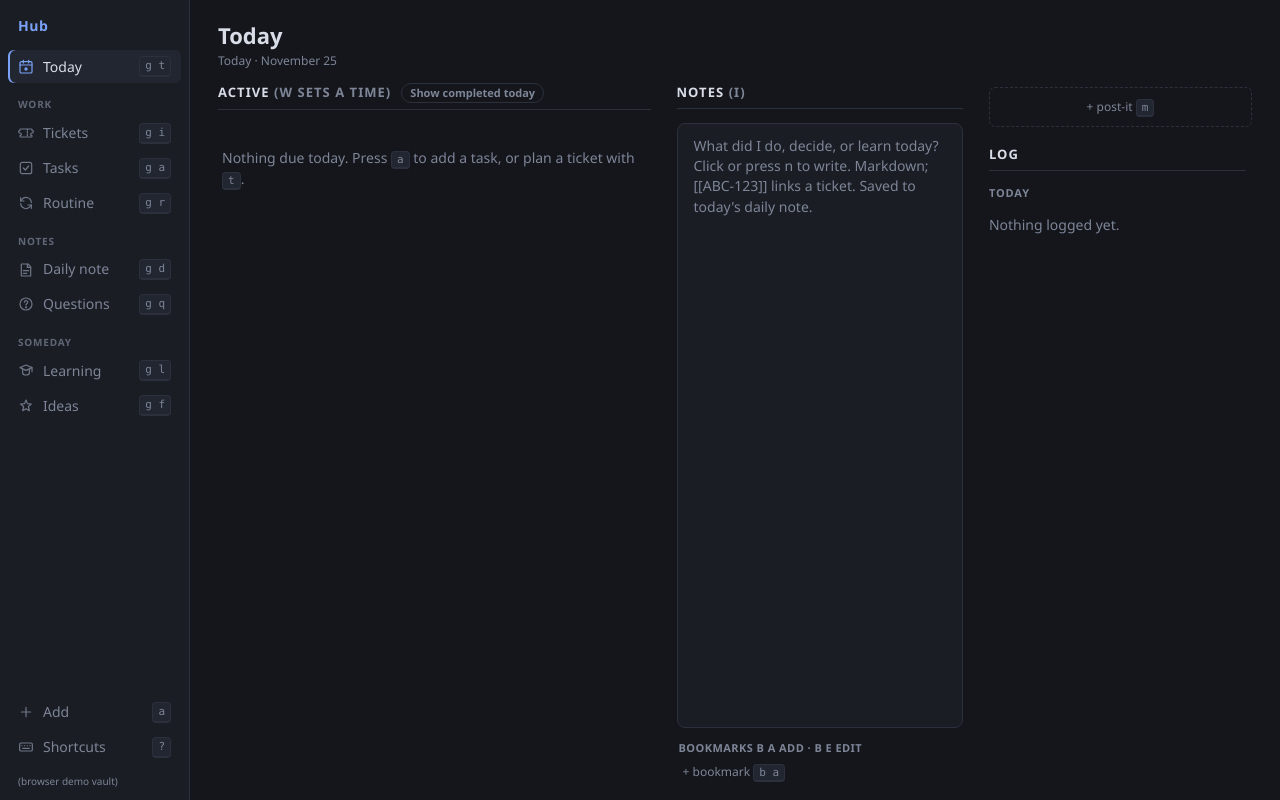
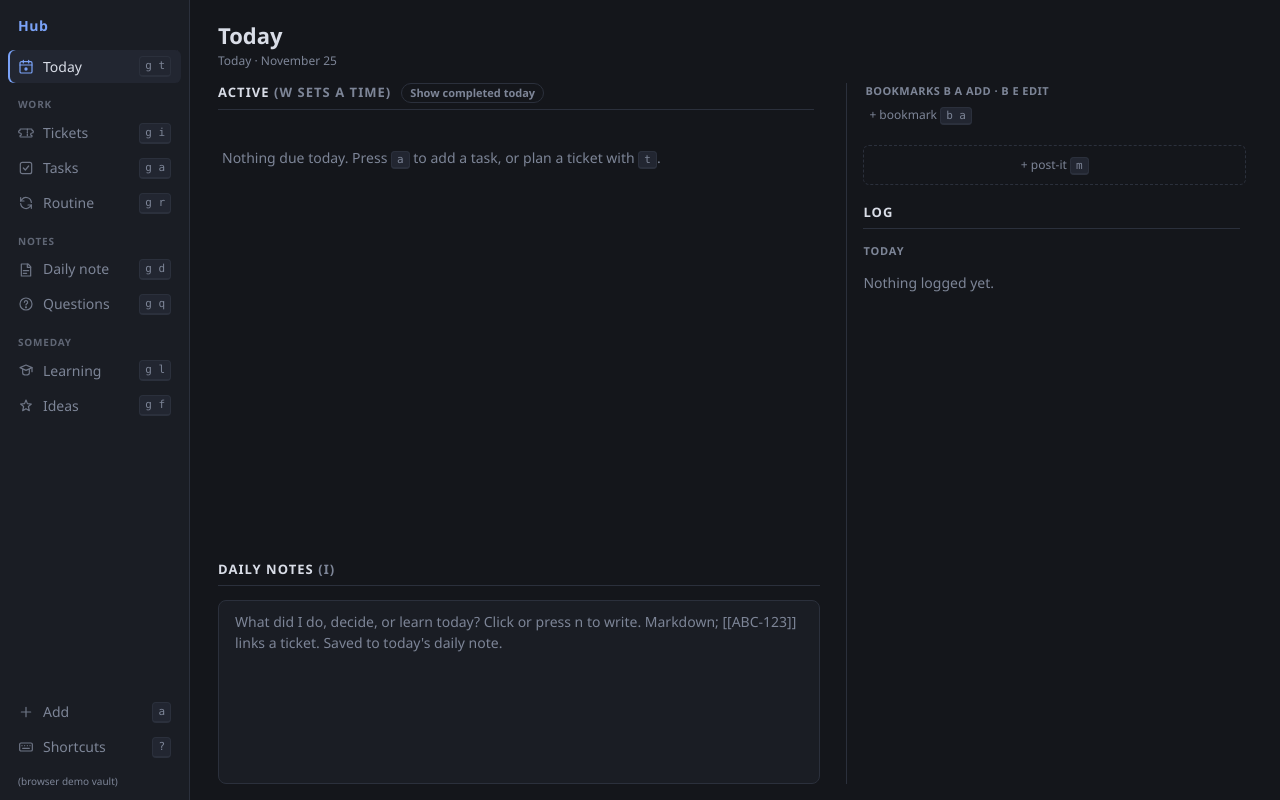
Before and after one commit to jonnochoo/hub, a React (Vite) app: page / in a window 1280 px wide. Built offline with nearby package versions, Linux system fonts and the light colour scheme.

Commit message:
feat: Today detail side panel with daily notes under Work (#9)
Replaces the detail modal on Today with a panel that follows the cursor.
Enter focuses the panel, Esc returns. Waiting tickets join the main list;
bookmarks, post-its and log show when nothing is selected.

```diff
--- a/src/styles.css
+++ b/src/styles.css
@@ -949,8 +949,44 @@ main:has(.page.today) {
     flex: 1;
     min-height: 0;
     display: grid;
-    grid-template-columns: minmax(0, 1.5fr) minmax(0, 1fr) minmax(0, 0.9fr);
+    grid-template-columns: minmax(0, 1.5fr) minmax(0, 1fr);
     gap: 20px;
+}
+.col-work {
+    display: flex;
+    flex-direction: column;
+    overflow: hidden;
+    padding-right: 0;
+}
+.work-list {
+    flex: 1;
+    min-height: 0;
+    overflow: auto;
+    padding-right: 6px;
+}
+.today-notes-wrap {
+    flex: none;
+    height: 32%;
+    min-height: 150px;
+    display: flex;
+    flex-direction: column;
+    margin-top: 10px;
+}
+.today-notes-wrap .today-notes {
+    flex: 1;
+    height: auto;
+    min-height: 0;
+    margin-top: 6px;
+}
+.col-panel {
+    border-left: 1px solid var(--border);
+    padding-left: 16px;
+}
+.col-panel.focused {
+    border-left-color: var(--accent);
+}
+.col-panel .page {
+    max-width: none;
 }
 .col {
     min-width: 0;
--- a/src/views/ListView.tsx
+++ b/src/views/ListView.tsx
@@ -134,7 +134,7 @@ function ItemList({ kind }: { kind: ListKind }) {
     )
 }
 
-export function ItemDetail({ kind, index }: { kind: ListKind; index: number }) {
+export function ItemDetail({ kind, index, inline }: { kind: ListKind; index: number; inline?: { active: boolean; onBack: () => void } }) {
     const s = useStore()
     const line = s.lists[kind][index] as ItemLine
     const it = line.item
@@ -145,11 +145,11 @@ export function ItemDetail({ kind, index }: { kind: ListKind; index: number }) {
     const done = isRoutine ? it.completed === t : it.done
     const working = s.active?.kind === kind && s.active.ref === it.text
     const mode: Group = it.due ? 'due' : it.later ? 'later' : 'active'
-    const back = () => s.setOpenItem(kind, null)
+    const back = () => (inline ? inline.onBack() : s.setOpenItem(kind, null))
     const patch = (p: Parameters<typeof s.patchItem>[2]) => void s.patchItem(kind, id, p)
     const toggleClock = () => (working ? void s.stopWork() : void s.startWork({ kind, ref: it.text, label: it.text }))
 
-    useHotkeys({
+    const keys = {
         Escape: back,
         h: back,
         e: () => document.getElementById('f-text')?.focus(),
@@ -173,7 +173,8 @@ export function ItemDetail({ kind, index }: { kind: ListKind; index: number }) {
                 void s.removeItem(kind, id)
             }
         },
-    }, { modal: true })
+    }
+    useHotkeys(inline && !inline.active ? {} : keys, { modal: !inline })
 
     return (
         <div className="page detail">
--- a/src/views/TodayView.tsx
+++ b/src/views/TodayView.tsx
@@ -10,6 +10,8 @@ import { openUrl } from '../lib/fs'
 import { Chip, Empty, NoteMark, NotesField, openFirstUrl, PageHeader, Rich, Row, TypeIcon, useCursor } from '../components/ui'
 import { Elapsed } from '../components/Elapsed'
 import { ScheduleStrip, TimeChip, useTimedToday } from '../components/Reminders'
+import { TicketDetail } from './TicketsView'
+import { ItemDetail } from './ListView'
 
 type Section = 'routine' | 'focus' | 'questions' | 'learn' | 'waiting' | 'done'
 type TRow =
@@ -111,6 +113,9 @@ export function TodayView() {
 
     const { cur, setC, nav } = useCursor(rows.length)
     const row = rows[cur]
+    // inPanel: keys go to the detail panel on the right; Esc returns to the list.
+    const [inPanel, setInPanel] = useState(false)
+    const focusPanel = () => row && setInPanel(true)
 
     // The cursor is an index, so when a status change moves a row to another group the
     // highlight would land on a different row. Follow the row by key instead.
@@ -126,7 +131,6 @@ export function TodayView() {
     })
     const postits = itemsOf(s.lists.reminders).filter((l) => !l.item.done).slice(0, MAX_POSTITS)
     const routineRows = rows.filter((r) => sectionOf(r) === 'routine')
-    const colRows = (waiting: boolean) => rows.map((r, i) => ({ r, i })).filter(({ r }) => (sectionOf(r) === 'waiting') === waiting)
     const routineDone = routineRows.filter((r) => r.kind === 'item' && r.item.completed === t).length
 
     const start = (r: TRow) =>
@@ -134,20 +138,10 @@ export function TodayView() {
             ? s.startWork({ kind: 'ticket', ref: r.t.file, label: ticketLabel(r.t) })
             : s.startWork({ kind: r.list as ListKind, ref: r.item.text, label: r.item.text })
 
-    useHotkeys({
+    const listKeys = {
         ...nav,
-        Enter: () => {
-            if (!row) return
-            if (row.kind === 'ticket') s.setOpenTicket(row.t.file)
-            else s.openItemById(row.list, row.id)
-        },
-        e: () => {
-            if (!row) return
-            // Open the main detail page with the name field focused.
-            if (row.kind === 'ticket') s.setOpenTicket(row.t.file)
-            else s.openItemById(row.list, row.id)
-            setTimeout(() => document.getElementById(row.kind === 'ticket' ? 'f-title' : 'f-text')?.focus(), 50)
-        },
+        Enter: focusPanel,
+        e: () => row && document.getElementById(row.kind === 'ticket' ? 'f-title' : 'f-text')?.focus(),
         H: () => setShowDone((v) => !v),
         x: () => (row?.kind === 'ticket' ? void s.setStatus(row.t.file, 'done') : row && void s.toggleItem(row.list, row.id)),
         // Same keys as the detail views, applied to the highlighted row.
@@ -221,9 +215,7 @@ export function TodayView() {
         // n: notes of the highlighted row (opens its page, editing notes). i: Today's daily notes.
         n: () => {
             if (!row) return document.getElementById('notes-today-view')?.click()
-            if (row.kind === 'ticket') s.setOpenTicket(row.t.file)
-            else s.openItemById(row.list, row.id)
-            setTimeout(() => document.getElementById(row.kind === 'ticket' ? 'notes-new-view' : 'notes-detail-view')?.click(), 50)
+            document.getElementById(row.kind === 'ticket' ? 'notes-new-view' : 'notes-detail-view')?.click()
         },
         i: () => document.getElementById('notes-today-view')?.click(),
         m: () => s.setModal({ type: 'add', kind: 'reminder' }),
@@ -265,17 +257,14 @@ export function TodayView() {
                 allowEmpty: true,
                 hint: 'One per line: - [Title](url). Reorder or delete lines; the first 9 get keys b 1 to b 9',
             }),
-    })
+    }
+    // While the panel has focus its own keys (subtasks, fields, status...) take over.
+    useHotkeys(inPanel && row ? {} : listKeys)
+    useEffect(() => {
+        if (!row) setInPanel(false)
+    }, [row])
 
-    const todayLog = s.dailies[t]?.log ?? []
-    const clocked = todayLog.reduce((sum, l) => sum + Number(l.match(/^- \d\d:\d\d–\d\d:\d\d \((\d+)m\)/)?.[1] ?? 0), 0)
-    const prevDate = s.dailyDates.find((d) => d < t)
-    const prev = prevDate ? s.dailies[prevDate] : undefined
-
-    const stale = s.tickets
-        .filter((tk) => tk.status !== 'done' && daysBetween(tk.updated, t) >= 4)
-        .sort((a, b) => a.updated.localeCompare(b.updated))
-        .slice(0, 4)
+    const clocked = (s.dailies[t]?.log ?? []).reduce((sum, l) => sum + Number(l.match(/^- \d\d:\d\d–\d\d:\d\d \((\d+)m\)/)?.[1] ?? 0), 0)
 
     const renderRows = (list: { r: TRow; i: number }[]) =>
         list.map(({ r, i }, n) => {
@@ -317,7 +306,7 @@ export function TodayView() {
                                 <div key={r.key}>
                                     {head}
                                     {subHead}
-                                    <Row selected={i === cur} working={working} ringing={!!tm && ringing.includes(tm.key)} type="ticket" onClick={() => setC(i)} onDoubleClick={() => s.setOpenTicket(r.t.file)}>
+                                    <Row selected={i === cur} working={working} ringing={!!tm && ringing.includes(tm.key)} type="ticket" onClick={() => setC(i)} onDoubleClick={() => { setC(i); setInPanel(true) }}>
                                         <TypeIcon kind="ticket" />
                                         {r.t.key && <span className="key">{r.t.key}</span>}
                                         <span className="title-block tight">
@@ -348,7 +337,7 @@ export function TodayView() {
                             <div key={r.key}>
                                 {head}
                                 {subHead}
-                                <Row selected={i === cur} working={working} ringing={!!tm && ringing.includes(tm.key)} type={iconKind} onClick={() => setC(i)} onDoubleClick={() => s.openItemById(r.list, r.id)}>
+                                <Row selected={i === cur} working={working} ringing={!!tm && ringing.includes(tm.key)} type={iconKind} onClick={() => setC(i)} onDoubleClick={() => { setC(i); setInPanel(true) }}>
                                     <TypeIcon kind={iconKind} />
                                     <span className={`check${done ? ' on' : ''}`} onClick={() => void s.toggleItem(r.list, r.id)} />
                                     <span className={`title${done ? ' done' : ''}`}>
@@ -372,7 +361,8 @@ export function TodayView() {
 
             <div className="today-cols">
                 {/* ---- work ------------------------------------------------ */}
-                <div className="col">
+                <div className="col col-work">
+                    <div className="work-list">
                     <h2 className="col-title">
                         Active <span className="muted">(w sets a time)</span>
                         <button className={`toggle-done${showDone ? ' on' : ''}`} onClick={() => setShowDone((v) => !v)} title="Show tasks completed today (H)">
@@ -385,25 +375,48 @@ export function TodayView() {
                             Nothing due today. Press <kbd>a</kbd> to add a task, or plan a ticket with <kbd>t</kbd>.
                         </Empty>
                     )}
-                    {renderRows(colRows(false))}
+                    {renderRows(rows.map((r, i) => ({ r, i })))}
+                    </div>
+                    <div className="today-notes-wrap">
+                        <h2 className="col-title">
+                            Daily notes <span className="muted">(i)</span>
+                        </h2>
+                        <TodayNotes date={t} />
+                    </div>
                 </div>
 
-                {/* ---- notes ----------------------------------------------- */}
-                <div className="col col-notes">
-                    <h2 className="col-title">
-                        Notes <span className="muted">(i)</span>
-                    </h2>
-                    <TodayNotes date={t} />
+                {/* ---- detail panel: follows the cursor --------------------- */}
+                <div className={`col col-panel${inPanel ? ' focused' : ''}`}>
+                    {row?.kind === 'ticket' && <TicketDetail key={row.key} file={row.t.file} inline={{ active: inPanel, onBack: () => setInPanel(false) }} />}
+                    {row?.kind === 'item' && s.lists[row.list].some((l) => l.id === row.id) && (
+                        <ItemDetail
+                            key={row.key}
+                            kind={row.list}
+                            index={s.lists[row.list].findIndex((l) => l.id === row.id)}
+                            inline={{ active: inPanel, onBack: () => setInPanel(false) }}
+                        />
+                    )}
+                    {!row && <TodayExtras postits={postits} />}
+                </div>
+            </div>
+        </div>
+    )
+}
+
+/** Shown in the panel when nothing is selected: quick links, post-its and the log. */
+function TodayExtras({ postits }: { postits: ItemLine[] }) {
+    const s = useStore()
+    const t = today()
+    const todayLog = s.dailies[t]?.log ?? []
+    const prevDate = s.dailyDates.find((d) => d < t)
+    const prev = prevDate ? s.dailies[prevDate] : undefined
+    const stale = s.tickets
+        .filter((tk) => tk.status !== 'done' && daysBetween(tk.updated, t) >= 4)
+        .sort((a, b) => a.updated.localeCompare(b.updated))
+        .slice(0, 4)
+    return (
+        <div className="col-log">
                     <Bookmarks />
-                </div>
-
-                {/* ---- log ------------------------------------------------- */}
-                <div className="col col-log">
-                    {colRows(true).length > 0 && (
-                        <>
-                            <div className="col-waiting">{renderRows(colRows(true))}</div>
-                        </>
-                    )}
                     <PostIts postits={postits} />
                     <div className="log-scroll">
                     <h2 className="col-title">Log</h2>
@@ -432,8 +445,6 @@ export function TodayView() {
                     )}
 
                     </div>
-                </div>
-            </div>
         </div>
     )
 }
```
Also changed, not shown: src/views/TicketsView.tsx (+10 -5 lines).
